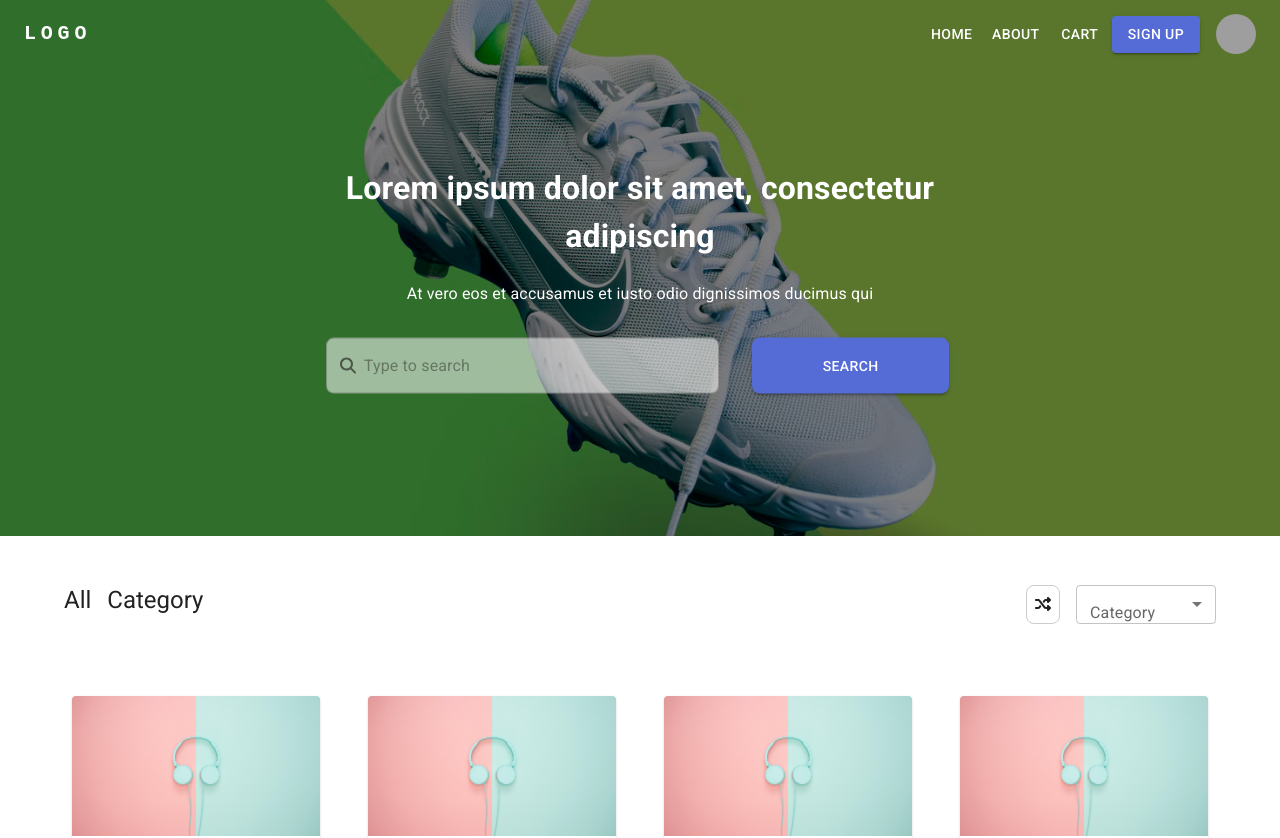
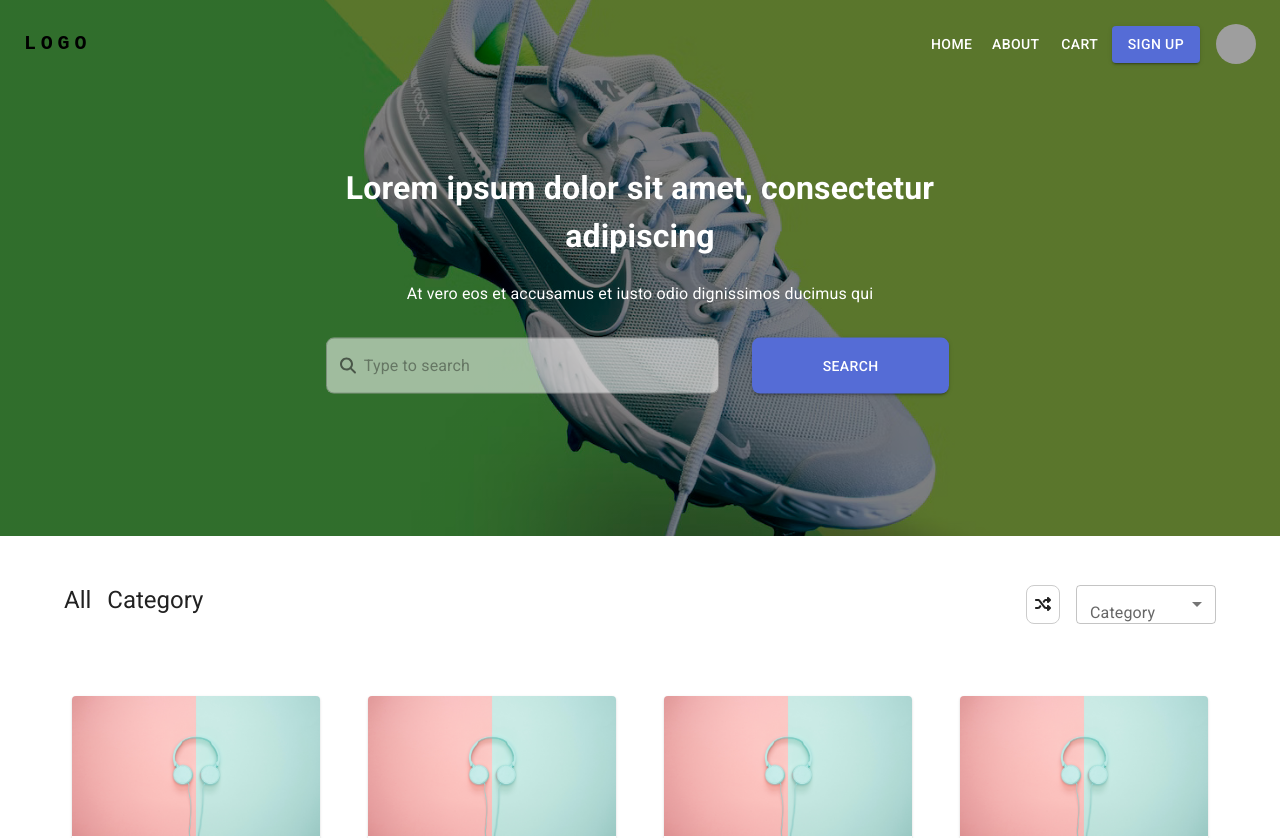
Before and after one commit to ashraf-kabir/react-mui-ecom-boilerplate, a React (Create React App) app: page / in a window 1280 px wide. Shown: the top 838 px of the page. Built offline with nearby package versions, Linux system fonts and the light colour scheme; grey boxes are pictures that could not be loaded.

Commit message:
scroll down color change added on navbar

```diff
--- a/src/components/Header/Navbar.jsx
+++ b/src/components/Header/Navbar.jsx
@@ -17,7 +17,7 @@ import {
 import { FontAwesomeIcon } from '@fortawesome/react-fontawesome';
 import { faBars } from '@fortawesome/free-solid-svg-icons';
 
-// const pages = ['About'];
+import ScrollToColor from './ScrollToColor';
 
 import routes from '../../routes';
 
@@ -47,6 +47,7 @@ function Navbar() {
   // };
 
   return (
+    <ScrollToColor>
       <AppBar
         position='fixed'
         // style={{ background: 'rgba(0, 0, 0, 0.3)', boxShadow: 'none' }}
@@ -215,6 +216,7 @@ function Navbar() {
           </Toolbar>
         </Container>
       </AppBar>
+    </ScrollToColor>
   );
 }
 export default Navbar;
--- /dev/null
+++ b/src/components/Header/ScrollToColor.jsx
@@ -0,0 +1,26 @@
+import React from 'react';
+import { useScrollTrigger } from '@mui/material';
+
+const ScrollHandler = (props) => {
+  const trigger = useScrollTrigger({
+    disableHysteresis: true,
+    threshold: 0,
+    target: props.window ? window() : undefined,
+  });
+
+  return React.cloneElement(props.children, {
+    style: {
+      backgroundColor: trigger ? 'rgba(0, 0, 0, 0.3)' : 'transparent',
+      color: trigger ? 'white' : 'black',
+      transition: trigger ? '0.3s' : '0.5s',
+      boxShadow: 'none',
+      padding: '10px 0px',
+    },
+  });
+};
+
+const ScrollToColor = (props) => {
+  return <ScrollHandler {...props}>{props.children}</ScrollHandler>;
+};
+
+export default ScrollToColor;
```
Lines whose indentation alone changed are shown as unchanged.
